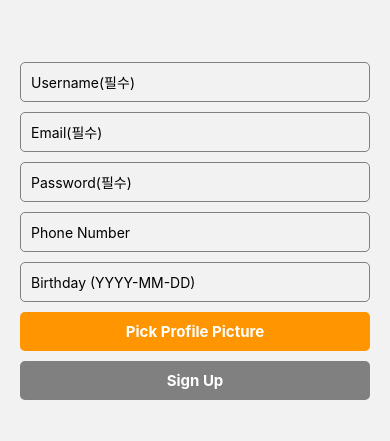
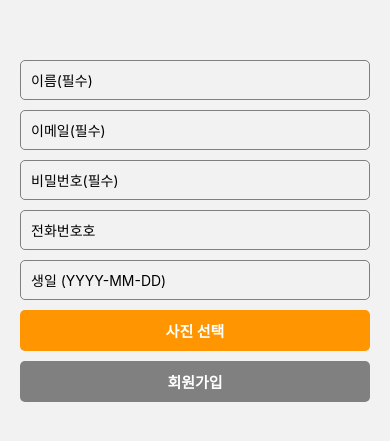
Before and after one commit to LeeDoYeol/dodam-app, a React Native app: screen /SignUp in a window 390 px wide. Shown: the part 191-632 px from the top of the page. Built offline with nearby package versions, Linux system fonts and the light colour scheme.

Commit message:
modified:   app.json 	new file:   eas.json 	modified:   screens/HomeScreen.js 	modified:   screens/LoginScreen.js 	modified:   screens/SignUpScreen.js

```diff
--- a/app.json
+++ b/app.json
@@ -19,7 +19,8 @@
       "adaptiveIcon": {
         "foregroundImage": "./assets/adaptive-icon.png",
         "backgroundColor": "#ffffff"
-      }
+      },
+      "package": "com.melon369.dodam"
     },
     "web": {
       "favicon": "./assets/favicon.png"
--- a/screens/HomeScreen.js
+++ b/screens/HomeScreen.js
@@ -388,7 +388,7 @@ export default function App() {
               </View>
               {post.profile_picture==myprofile_picture && (
                 <TouchableOpacity onPress={() => handleDelete(post.id)}>
-                  <Text style={{ paddingRight: 20 }}>{post.id}🗑️</Text>
+                  <Text style={{ paddingRight: 20 }}>🗑️</Text>
                 </TouchableOpacity>
               )}
             </View>
@@ -432,7 +432,7 @@ export default function App() {
                 Array.isArray(post.comments) &&
                 post.comments.some(comment => comment.created_at !== null) && ( // created_at이 null이 아닌 댓글이 있을 때만 렌더링
                   <View style={{ paddingLeft: 20, marginTop: 10 }}>
-                    <Text>Comments</Text>
+                    <Text>댓글</Text>
                     {post.comments.map((comment, idx) => (
                       comment.created_at !== null && ( // created_at이 null이 아닐 때만 표시
                         <View key={idx} style={{ flexDirection: 'row', alignItems: 'center' }}>
--- a/screens/LoginScreen.js
+++ b/screens/LoginScreen.js
@@ -33,14 +33,14 @@ const LoginScreen = () => {
         await AsyncStorage.setItem('authid', String(response.data.id));
         await AsyncStorage.setItem('authusername', response.data.username);
         await AsyncStorage.setItem('authprofile_picture', response.data.profile_picture);
-        Alert.alert('Login successful');
+        //Alert.alert('Login successful');
         navigation.navigate('Home');
       } else {
-        Alert.alert('Login failed!', 'Invalid credentials.');
+        Alert.alert('로그인 실패', '이메일 또는 비밀번호가 틀렸습니다.');
       }
     } catch (error) {
       console.error('Login error:', error);
-      Alert.alert('Login error', 'An unexpected error occurred.');
+      Alert.alert('로그인 오류', '오류가 발생했습니다.');
     }
   };
 
@@ -53,14 +53,14 @@ const LoginScreen = () => {
       <Image source={require('../assets/icon.png')} style={styles.logo} />
       <TextInput
         style={styles.input}
-        placeholder="Email"
+        placeholder="이메일"
         value={email}
         onChangeText={setEmail}
         keyboardType="email-address"
       />
       <TextInput
         style={styles.input}
-        placeholder="Password"
+        placeholder="비밀번호"
         secureTextEntry
         value={password}
         onChangeText={setPassword}
@@ -68,12 +68,12 @@ const LoginScreen = () => {
 
       {/* 로그인 버튼 */}
       <TouchableOpacity style={styles.button} onPress={handleLogin}>
-        <Text style={styles.buttonText}>Login</Text>
+        <Text style={styles.buttonText}>로그인</Text>
       </TouchableOpacity>
 
       {/* 회원가입 버튼 */}
       <TouchableOpacity style={[styles.button, styles.signUpButton]} onPress={handleSignUp}>
-        <Text style={styles.buttonText}>Sign Up</Text>
+        <Text style={styles.buttonText}>회원가입</Text>
       </TouchableOpacity>
     </View>
   );
--- a/screens/SignUpScreen.js
+++ b/screens/SignUpScreen.js
@@ -129,34 +129,34 @@ const SignUpScreen = ({ navigation }) => {
     <View style={styles.container}>
       <TextInput
         style={styles.input}
-        placeholder="Username(필수)"
+        placeholder="이름(필수)"
         value={username}
         onChangeText={setUsername}
       />
       <TextInput
         style={styles.input}
-        placeholder="Email(필수)"
+        placeholder="이메일(필수)"
         value={email}
         keyboardType="email-address"
         onChangeText={setEmail}
       />
       <TextInput
         style={styles.input}
-        placeholder="Password(필수)"
+        placeholder="비밀번호(필수)"
         secureTextEntry
         value={password}
         onChangeText={setPassword}
       />
       <TextInput
         style={styles.input}
-        placeholder="Phone Number"
+        placeholder="전화번호호"
         keyboardType="phone-pad"
         value={phoneNumber}
         onChangeText={setPhoneNumber}
       />
       <TextInput
         style={styles.input}
-        placeholder="Birthday (YYYY-MM-DD)"
+        placeholder="생일 (YYYY-MM-DD)"
         keyboardType="phone-pad"
         value={birthday}
         onChangeText={setBirthday}
@@ -167,7 +167,7 @@ const SignUpScreen = ({ navigation }) => {
         style={[styles.button, profilePicture && styles.disabledButton]}
         onPress={pickImage}
       >
-        <Text style={styles.buttonText}>{profilePicture ? 'Image Selected' : 'Pick Profile Picture'}</Text>
+        <Text style={styles.buttonText}>{profilePicture ? '사진 수정' : '사진 선택'}</Text>
       </TouchableOpacity>
 
       {/* 회원가입 버튼 */}
@@ -176,7 +176,7 @@ const SignUpScreen = ({ navigation }) => {
         onPress={handleSignUp}
         // disabled={!username || !email || !password}
       >
-        <Text style={styles.buttonText}>Sign Up</Text>
+        <Text style={styles.buttonText}>회원가입</Text>
       </TouchableOpacity>
     </View>
   );
```
Also changed, not shown: eas.json (added, +21 -0 lines).
